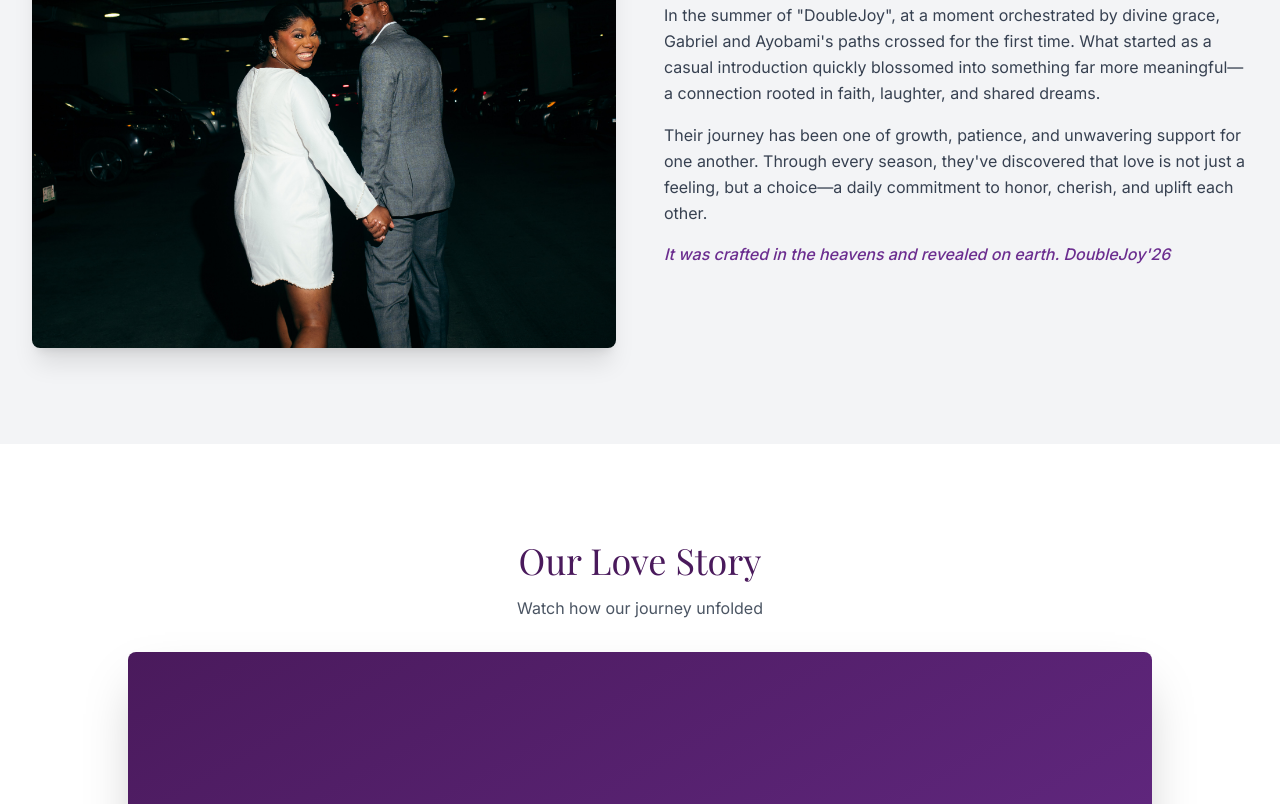
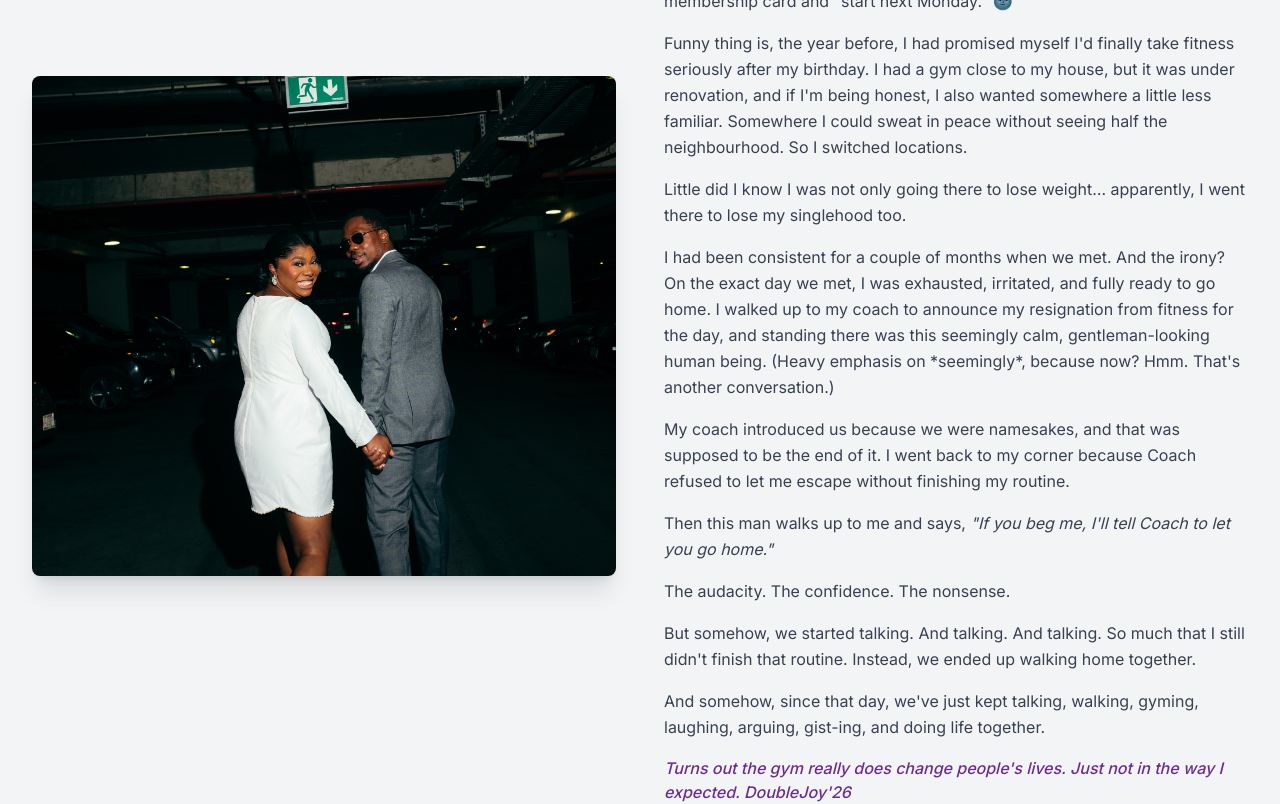
Before and after one commit to stephenmayowa112/doublejoy, a Next.js app: page / in a window 1280 px wide. Shown: the part 1460-2264 px from the top of the page. Built offline with nearby package versions, Linux system fonts and the light colour scheme.

Commit message:
Update love story with the real gym meet-cute story

```diff
--- a/app/page.tsx
+++ b/app/page.tsx
@@ -191,19 +191,53 @@ export default function Home() {
                 .......in the beginning
               </h2>
               <p className="text-gray-700 leading-relaxed mb-4">
-                In the summer of "DoubleJoy", at a moment orchestrated by divine grace,
-                Gabriel and Ayobami's paths crossed for the first time. What started as a
-                casual introduction quickly blossomed into something far more meaningful—a
-                connection rooted in faith, laughter, and shared dreams.
+                Quite the weird love story, honestly.
               </p>
               <p className="text-gray-700 leading-relaxed mb-4">
-                Their journey has been one of growth, patience, and unwavering support for
-                one another. Through every season, they've discovered that love is not just
-                a feeling, but a choice—a daily commitment to honor, cherish, and uplift
-                each other.
+                We actually met at the gym. And yes! this is your sign to stop ignoring that
+                membership card and "start next Monday." 🌚
+              </p>
+              <p className="text-gray-700 leading-relaxed mb-4">
+                Funny thing is, the year before, I had promised myself I'd finally take fitness
+                seriously after my birthday. I had a gym close to my house, but it was under
+                renovation, and if I'm being honest, I also wanted somewhere a little less
+                familiar. Somewhere I could sweat in peace without seeing half the neighbourhood.
+                So I switched locations.
+              </p>
+              <p className="text-gray-700 leading-relaxed mb-4">
+                Little did I know I was not only going there to lose weight… apparently, I went
+                there to lose my singlehood too.
+              </p>
+              <p className="text-gray-700 leading-relaxed mb-4">
+                I had been consistent for a couple of months when we met. And the irony? On the
+                exact day we met, I was exhausted, irritated, and fully ready to go home. I walked
+                up to my coach to announce my resignation from fitness for the day, and standing
+                there was this seemingly calm, gentleman-looking human being. (Heavy emphasis on
+                *seemingly*, because now? Hmm. That's another conversation.)
+              </p>
+              <p className="text-gray-700 leading-relaxed mb-4">
+                My coach introduced us because we were namesakes, and that was supposed to be the
+                end of it. I went back to my corner because Coach refused to let me escape without
+                finishing my routine.
+              </p>
+              <p className="text-gray-700 leading-relaxed mb-4">
+                Then this man walks up to me and says, <span className="italic">"If you beg me,
+                I'll tell Coach to let you go home."</span>
+              </p>
+              <p className="text-gray-700 leading-relaxed mb-4">
+                The audacity. The confidence. The nonsense.
+              </p>
+              <p className="text-gray-700 leading-relaxed mb-4">
+                But somehow, we started talking. And talking. And talking. So much that I still
+                didn't finish that routine. Instead, we ended up walking home together.
+              </p>
+              <p className="text-gray-700 leading-relaxed mb-4">
+                And somehow, since that day, we've just kept talking, walking, gyming, laughing,
+                arguing, gist-ing, and doing life together.
               </p>
               <p className="text-royal-purple font-medium italic">
-                It was crafted in the heavens and revealed on earth. DoubleJoy'26
+                Turns out the gym really does change people's lives. Just not in the way I expected.
+                DoubleJoy'26
               </p>
             </div>
           </div>
```
